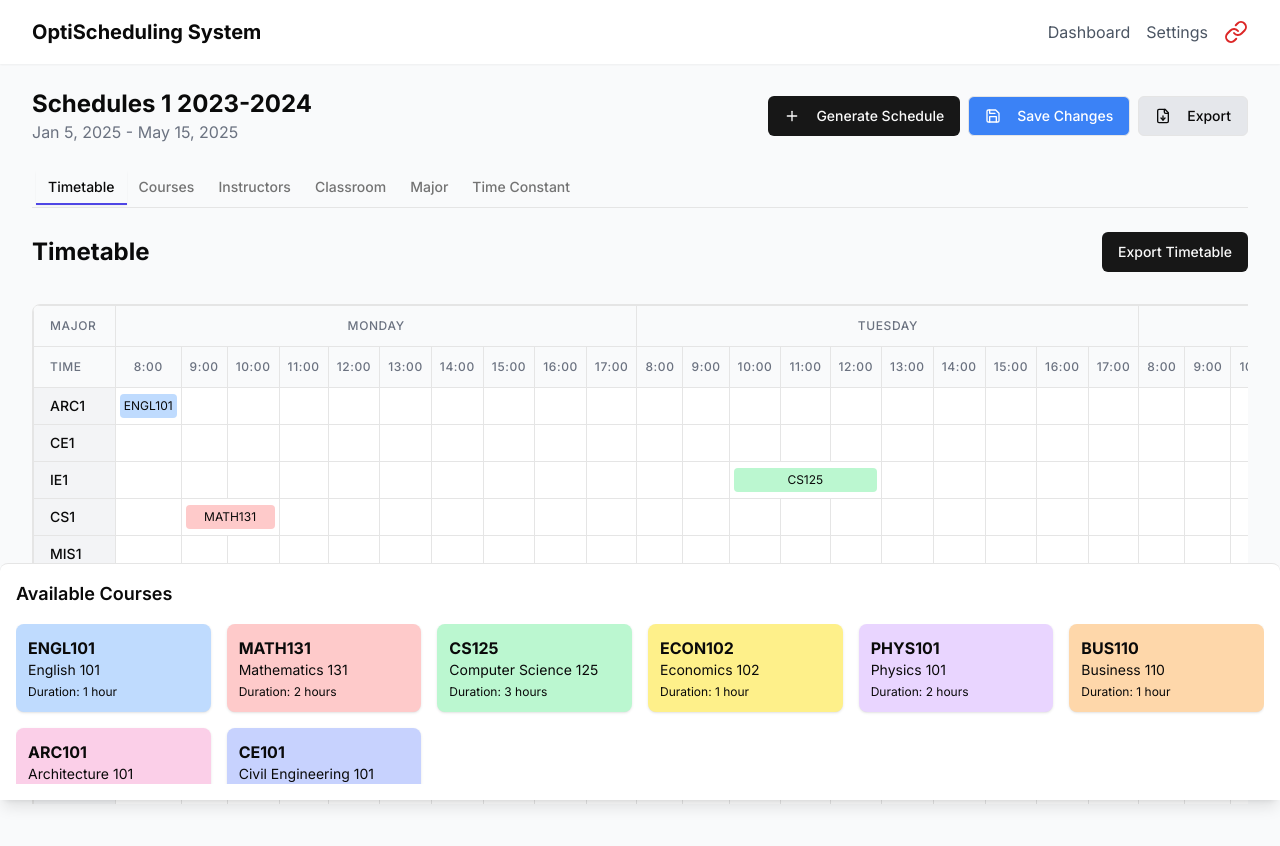
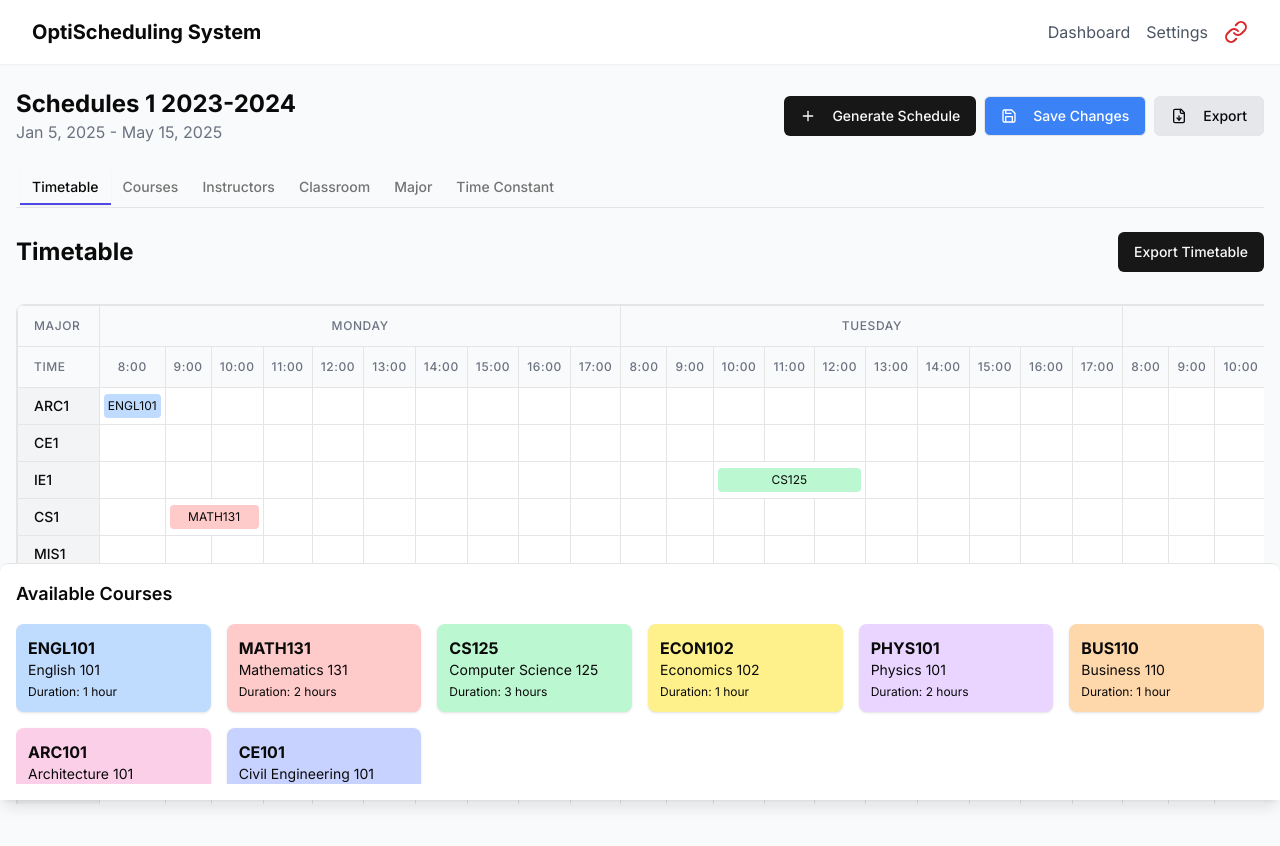
Before and after one commit to Bunlong-Prak/OptiScheduling, a Next.js app in the folder fyp/: page /dashboard/schedule/1 in a window 1280 px wide. Shown: the top 846 px of the page. Built offline with nearby package versions, Linux system fonts and the light colour scheme.

Commit message:
width expansion

```diff
--- a/fyp/src/app/dashboard/layout.tsx
+++ b/fyp/src/app/dashboard/layout.tsx
@@ -7,7 +7,7 @@ export default function DashboardLayout({
     children: React.ReactNode;
 }) {
     return (
-        <div className="min-h-screen bg-gray-50">
+        <div className="w-full min-h-screen bg-gray-50">
             <header className="bg-white shadow-sm">
                 <div className="px-4 sm:px-6 lg:px-8">
                     <div className="flex justify-between h-16 items-center">
@@ -37,7 +37,7 @@ export default function DashboardLayout({
                     </div>
                 </div>
             </header>
-            <main className="px-4 sm:px-6 lg:px-8 py-6 w-full">{children}</main>
+            <main className="px-4 sm:px-6 lg:px-4 py-6 w-full">{children}</main>
         </div>
     );
 }
--- a/fyp/src/app/dashboard/page.tsx
+++ b/fyp/src/app/dashboard/page.tsx
@@ -110,8 +110,8 @@ export default function Dashboard() {
 
       <div className="space-y-4">
         {schedules.map((schedule) => (
-          <div key={schedule.id} className="border rounded-md p-4">
-            <div className="flex items-start justify-between">
+          <div key={schedule.id} className="border rounded-md p-4 ">
+            <div className="flex items-start justify-between ">
               <div>
                 <h2 className="text-lg font-medium">{schedule.name}</h2>
                 <p className="text-sm text-gray-500">Created On {schedule.createdOn}</p>
--- a/fyp/src/app/dashboard/schedule/[id]/page.tsx
+++ b/fyp/src/app/dashboard/schedule/[id]/page.tsx
@@ -27,7 +27,7 @@ export default function ScheduleDetail() {
 
   return (
     <div>
-      <div className="flex justify-between items-center mb-6">
+      <div className="w-full flex justify-between items-center mb-6 ">
         <div>
           <h1 className="text-2xl font-bold">{schedule.name}</h1>
           <p className="text-gray-500">
```
